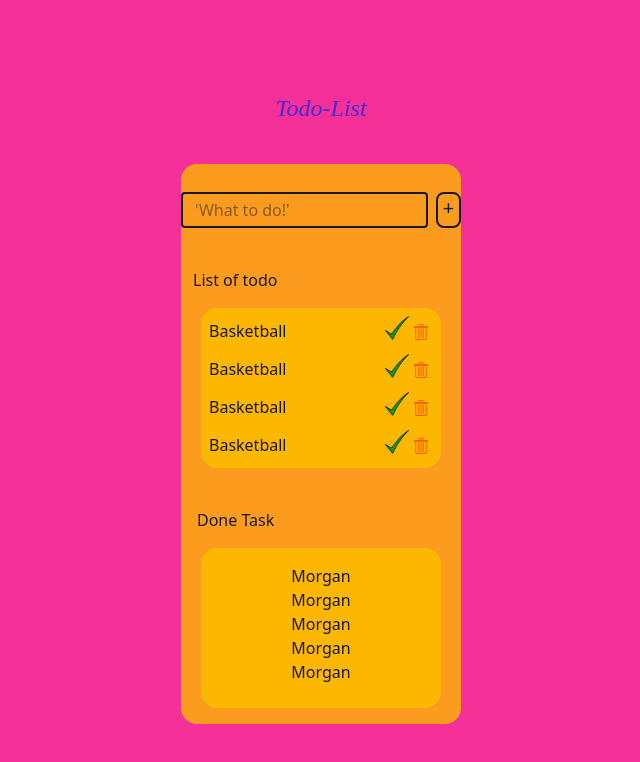
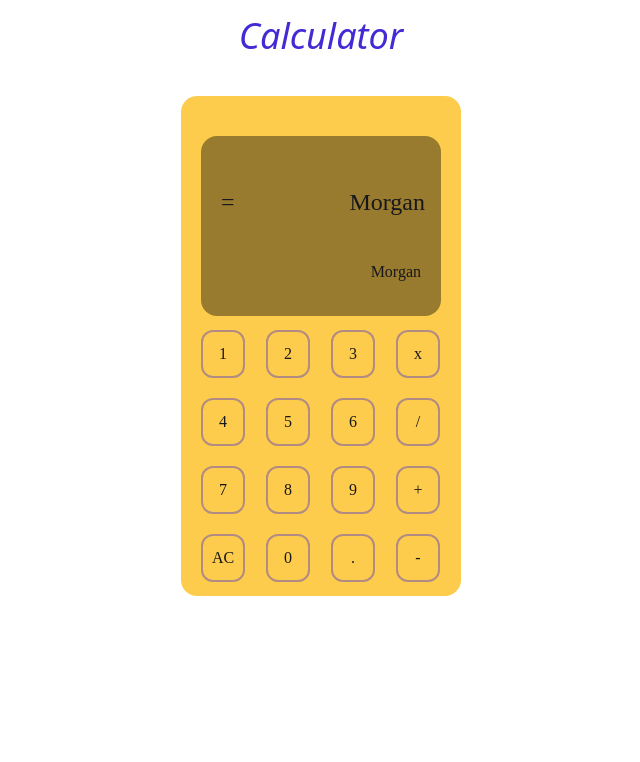
Before and after one commit to Xekiee/Simple-JS-App, a React app: page / in a window 1280 px wide. Shown: the top 762 px of the page, without its empty margins (319-959 px from the left). Built offline with nearby package versions, Linux system fonts and the light colour scheme; the HTML template or start-up script is replaced by a standard one; a web font is replaced by a local one.

Commit message:
Add Calculator
Calculator UI

```diff
--- a/src/App.jsx
+++ b/src/App.jsx
@@ -2,11 +2,12 @@ import Rps from "./Application/Rps/Rps";
 import "./index.css";
 import Todolist from "./Application/To-doList/Todolist";
 import Homepage from "./Pages/Homepage";
+import Calculator from "./Application/Calculator/Calculator";
 
 function App() {
   return (
     <div>
-      <Todolist />
+      <Calculator />
     </div>
   );
 }
--- a/src/Application/Calculator/Calculator.jsx
+++ b/src/Application/Calculator/Calculator.jsx
@@ -0,0 +1,52 @@
+import React from "react";
+import Button from "../Components/Button";
+
+const Calculator = () => {
+  return (
+    <div className="">
+      <div className="flex justify-center mt-4 text-4xl text-primary italic ">
+        {" "}
+        <span>Calculator</span>
+      </div>
+      <div className="flex justify-center mt-10 ">
+        <div className="h-125 w-70 bg-warning/70 rounded-2xl flex flex-col items-center font-family">
+          <div className="h-45 w-60 bg-black/40 mt-10 rounded-2xl flex justify-center items-center flex-col">
+            <div className="flex items-center h-20 w-60 mt-10 justify-between text-2xl">
+              <div className="flex-1 mx-5 ">
+                <span>=</span>
+              </div>
+              <div className="text-right mr-4">
+                <span>Morgan</span>
+              </div>
+            </div>
+            <div className="w-full text-right my-8 mr-10">
+              <span>Morgan</span>
+            </div>
+          </div>
+          <div className="flex h-70 w-full ">
+            <div className="grid grid-cols-4 gap-2 items-center w-full mx-2 my-2 ml-5">
+              <Button text="1" />
+              <Button text="2" />
+              <Button text="3" />
+              <Button text="x" />
+              <Button text="4" />
+              <Button text="5" />
+              <Button text="6" />
+              <Button text="/" />
+              <Button text="7" />
+              <Button text="8" />
+              <Button text="9" />
+              <Button text="+" />
+              <Button text="AC" />
+              <Button text="0" />
+              <Button text="." />
+              <Button text="-" />
+            </div>
+          </div>
+        </div>
+      </div>
+    </div>
+  );
+};
+
+export default Calculator;
--- /dev/null
+++ b/src/Application/Components/Button.jsx
@@ -0,0 +1,13 @@
+import React from "react";
+
+const Button = ({ text }) => {
+  return (
+    <div>
+      <button className="h-12 w-11 bg-none border-2 border-primary/40 rounded-xl flex justify-center items-center">
+        {text}{" "}
+      </button>
+    </div>
+  );
+};
+
+export default Button;
--- /dev/null
+++ b/src/Application/To-doList/Context/TodoContext.jsx
@@ -0,0 +1,15 @@
+import React, { createContext, useContext } from "react";
+import useTodo from "../Hooks/TodoHooks";
+
+// Create Context
+const TodoContext = createContext();
+
+// Provider component
+export const TodoProvider = ({ children }) => {
+  const todo = useTodo(); // Get state and functions from hook
+
+  return <TodoContext.Provider value={todo}>{children}</TodoContext.Provider>;
+};
+
+// Custom hook to use the context
+export const useTodoContext = () => useContext(TodoContext);
--- /dev/null
+++ b/src/Application/To-doList/Hooks/TodoHooks.jsx
@@ -0,0 +1,28 @@
+import { useState } from "react";
+
+const useTodo = () => {
+  const [input, setInput] = useState("");
+  const [todos, setTodos] = useState([]);
+  const [done, setDone] = useState([]);
+
+  const addTodo = () => {
+    if (input.trim()) {
+      setTodos([...todos, input]);
+      setInput("");
+    }
+  };
+
+  const markDone = (index) => {
+    const task = todos[index];
+    setDone([...done, task]);
+    setTodos(todos.filter((_, i) => i !== index));
+  };
+
+  const deleteTodo = (index) => {
+    setTodos(todos.filter((_, i) => i !== index));
+  };
+
+  return { input, setInput, todos, done, addTodo, markDone, deleteTodo };
+};
+
+export default useTodo;
--- a/src/Application/To-doList/Todolist.jsx
+++ b/src/Application/To-doList/Todolist.jsx
@@ -1,4 +1,3 @@
-import React from "react";
 import Listoftodo from "./Component/Listoftodo";
 
 const Todolist = () => {
```
